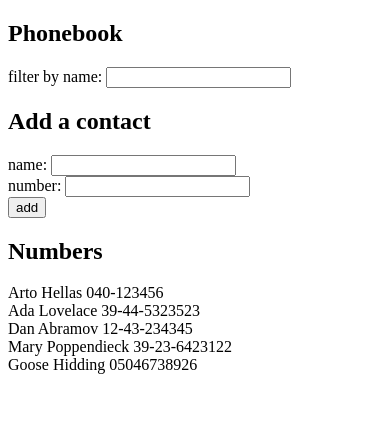
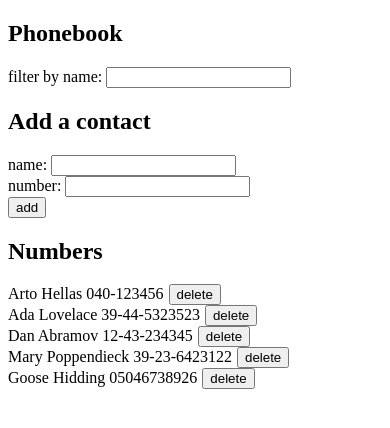
Before and after one commit to pbrovkin/FullStackOpen, a React (Create React App) app in the folder part2/phonebook/: page / in a window 390 px wide. Shown: the top 428 px of the page. Built offline with nearby package versions, Linux system fonts and the light colour scheme; data requests are answered from the project's data file.

Commit message:
phonebook, step9

```diff
--- a/part2/phonebook/src/App.js
+++ b/part2/phonebook/src/App.js
@@ -42,6 +42,18 @@ const App = () => {
     }
   }
 
+  const deleteContact = id => {
+    let contactToDel = contacts.find(c => c.id === id)
+    if (window.confirm(`Delete ${contactToDel.name} ?`)) {
+      contactService
+        .del(id)
+        .then(() => {
+          setContacts(contacts.filter(c => c.id !== id))
+        })
+    }
+  }
+
+
   return (
     <div>
       <h2>Phonebook</h2>
@@ -59,7 +71,7 @@ const App = () => {
 
       <h2>Numbers</h2>
 
-      <Contacts filteredContacts={filteredContacts} />
+      <Contacts filteredContacts={filteredContacts} deleteContact={deleteContact} />
     </div>
   )
 }
--- a/part2/phonebook/src/components/Contacts.js
+++ b/part2/phonebook/src/components/Contacts.js
@@ -1,10 +1,11 @@
 import React from 'react'
 
-const Contacts = ({ filteredContacts }) => (
+const Contacts = ({ filteredContacts, deleteContact }) => (
     <div>
         {filteredContacts.map(contact =>
             <div key={contact.name}>
                 {contact.name} {contact.number}
+                <button style={{ marginLeft: 5 }} onClick={() => deleteContact(contact.id)}>delete</button>
             </div>
         )}
     </div>
--- a/part2/phonebook/src/services/contacts.js
+++ b/part2/phonebook/src/services/contacts.js
@@ -16,4 +16,14 @@ const update = (id, newObject) => {
     return request.then(response => response.data)
 }
 
-export default { getAll, create, update }
+const del = (id) => {
+    const request = axios.delete(`${baseUrl}/${id}`)
+    return request.then(response => response.data)
+}
+
+/* const del = (id) => {
+    const request = axios.delete(`${baseUrl}/${id}`)
+    return request.then(response => response.data)
+} */
+
+export default { getAll, create, update, del }
```
